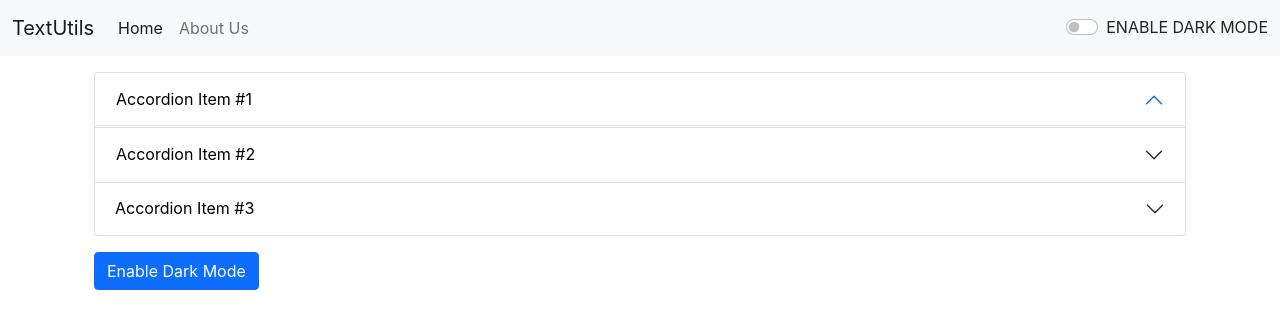
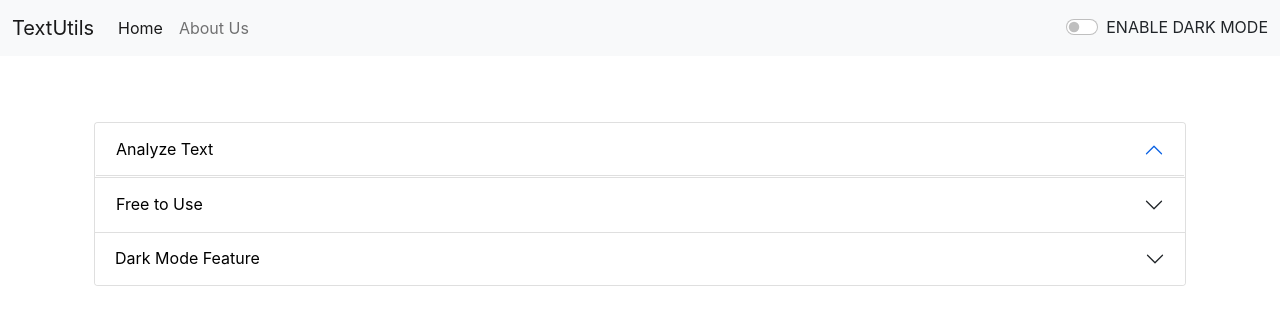
Before and after one commit to tauhidsaif/text-utils, a React (Create React App) app: page /about in a window 1280 px wide. Shown: the top 328 px of the page. Built offline with nearby package versions, Linux system fonts and the light colour scheme.

Commit message:
fixed some bugs 'dark mode', 'word counter', 'button working on empty', alert changing layout'

```diff
--- a/src/components/About.js
+++ b/src/components/About.js
@@ -4,32 +4,12 @@ import React, { useState } from "react";
 
 export default function About(props) {
 
-  const [myStyle, setmyStyle] = useState({
-    backgroundColor: 'white',
-    color: 'black'
-  })
+ let myStyle = {
+   color : props.mode === 'dark'?'white':'black',
+   backgroundColor : props.mode === 'dark'?'black':'white'
+ }
 
-  const toggleStyle = () => {
-    if (myStyle.backgroundColor === 'white') {
-      setmyStyle({
-        backgroundColor: 'black',
-        color: 'white',
-      })
-      props.showAlert("small dark mode enabled", "Success")
-      let newText = "Disable Dark Mode"
-      setbtnText(newText)
-    } else {
-      props.showAlert("small light mode enabled", "Success")
-      setmyStyle({
-        backgroundColor: 'white',
-        color: 'black'
-      })
-      let newText = "Enable Dark Mode"
-      setbtnText(newText)
-    }
-  }
 
-  const [btnText, setbtnText] = useState("Enable Dark Mode")
 
   return (
     <>
@@ -48,7 +28,7 @@ export default function About(props) {
                 aria-controls="collapseOne"
 
               >
-                Accordion Item #1
+                Analyze Text
               </button>
             </h2>
             <div
@@ -81,7 +61,7 @@ export default function About(props) {
                 aria-controls="collapseTwo"
 
               >
-                Accordion Item #2
+                Free to Use
               </button>
             </h2>
             <div
@@ -114,7 +94,7 @@ export default function About(props) {
                 aria-controls="collapseThree"
 
               >
-                Accordion Item #3
+                Dark Mode Feature
               </button>
             </h2>
             <div
@@ -136,9 +116,7 @@ export default function About(props) {
             </div>
           </div>
         </div>
-        <div>
-          <button onClick={toggleStyle} className="btn btn-primary my-3">{btnText}</button>
-        </div>
+
       </div>
     </>
   );
--- a/src/components/Alert.js
+++ b/src/components/Alert.js
@@ -2,8 +2,11 @@ import React from "react";
 
 export default function Alert(props) {
   return (
-        props.alert && <div className="alert  alert-success alert-dismissible fade show" role="alert">
+        <div style={{height: '50px'}} >
+
+        {props.alert && <div className="alert  alert-success alert-dismissible fade show" role="alert">
         <strong>{props.alert.type}</strong>: {props.alert.message}
-      </div>
+        </div>}
+        </div>
   );
 }
--- a/src/components/TextForm.js
+++ b/src/components/TextForm.js
@@ -45,7 +45,7 @@ export default function TextForm(props) {
   };
 
   const handleOnChange = (event) => {
-    console.log("handleOnChange working");
+    // console.log("handleOnChange working");
     setText(event.target.value);
   };
 
@@ -66,30 +66,27 @@ export default function TextForm(props) {
 
       <div className="container my-3">
         <p>
-          {text.split(" ").length} words and {text.length} characters
+          {text.split(" ").filter((element)=>{return element.length !== 0 }).length} words and {text.length} characters
         </p>
       </div>
 
-      <button
-        onClick={handleClickUp}
-        className="btn btn-primary my-2  mx-1"
-        type="submit"
+      <button disabled={text.length===0} onClick={handleClickUp} className="btn btn-primary my-2  mx-1"
       >
         Convert to UPPERCASE
       </button>
-      <button onClick={handleClickDown} className=" btn btn-primary mx-1 my-2 ">
+      <button disabled={text.length===0} onClick={handleClickDown} className=" btn btn-primary mx-1 my-2 ">
         Convert to lowercase
       </button>
-      <button onClick={handleClickFirst} className=" btn btn-primary mx-1 my-2 ">
+      <button disabled={text.length===0} onClick={handleClickFirst} className=" btn btn-primary mx-1 my-2 ">
         First Letter CaPitalizer
       </button>
-      <button onClick={handleExtraSpaces} className=" btn btn-primary mx-1 my-2 ">
+      <button disabled={text.length===0} onClick={handleExtraSpaces} className=" btn btn-primary mx-1 my-2 ">
         Remove Extra Spaces
       </button>
-      <button onClick={handleCopy} className=" btn btn-primary mx-1  my-2">
+      <button disabled={text.length===0} onClick={handleCopy} className=" btn btn-primary mx-1  my-2">
         Copy
       </button>
-      <button onClick={handleClickClear} className=" btn btn-primary mx-1 my-2 ">
+      <button disabled={text.length===0} onClick={handleClickClear} className=" btn btn-primary mx-1 my-2 ">
         Clear
       </button>
 
```
